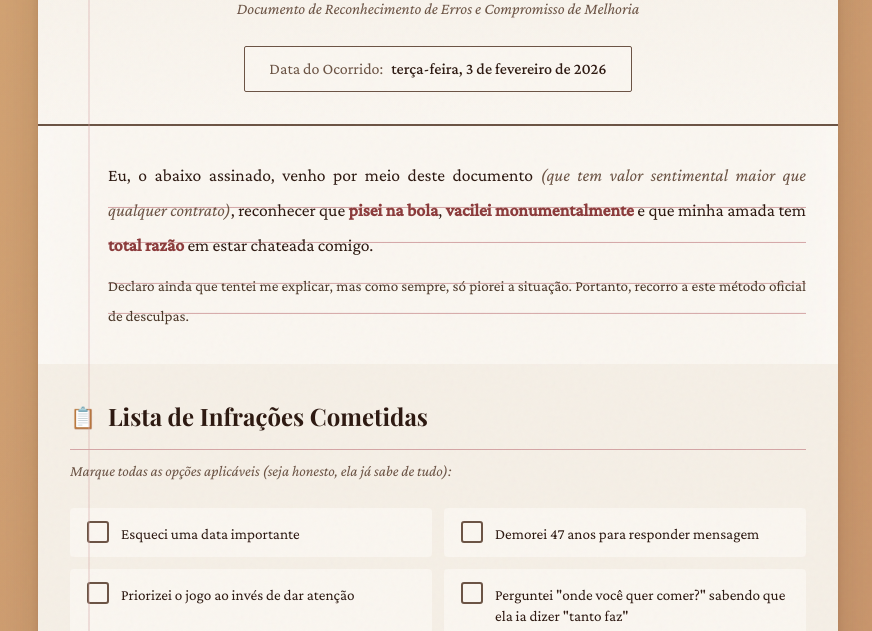
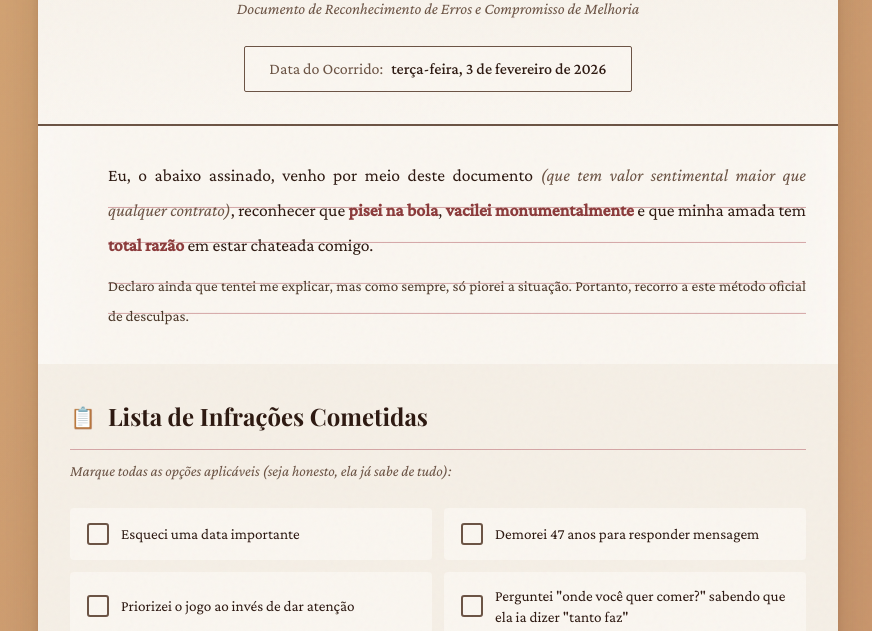
Before and after one commit to BrunoOnRails/desculpa, a plain HTML site: page index.html in a window 1280 px wide. Shown: the part 169-800 px from the top of the page, without its empty margins (202-1074 px from the left). Drawn offline with nearby package versions, Linux system fonts and the light colour scheme; a web font is replaced by a local one.

Commit message:
removi linha na vertical e centralizei texto dos cards

```diff
--- a/styles.css
+++ b/styles.css
@@ -67,19 +67,7 @@ body {
 }
 
 .document::after {
-    content: '';
-    position: absolute;
-    top: 0;
-    left: 50px;
-    bottom: 0;
-    width: 2px;
-    background: linear-gradient(to bottom,
-        transparent 0%,
-        var(--accent-pink) 5%,
-        var(--accent-pink) 95%,
-        transparent 100%
-    );
-    opacity: 0.3;
+    display: none;
 }
 
 .document-header {
@@ -235,7 +223,7 @@ section {
 
 .checkbox-item {
     display: flex;
-    align-items: flex-start;
+    align-items: center;
     gap: 0.75rem;
     padding: 0.75rem 1rem;
     background: var(--paper-cream);
@@ -243,6 +231,7 @@ section {
     border-radius: 4px;
     cursor: pointer;
     transition: all 0.2s ease;
+    min-height: 52px;
 }
 
 .checkbox-item:hover {
@@ -294,7 +283,6 @@ section {
 .checkbox-item .text {
     font-size: 0.95rem;
     line-height: 1.4;
-    padding-top: 2px;
 }
 
 .custom-error {
```
